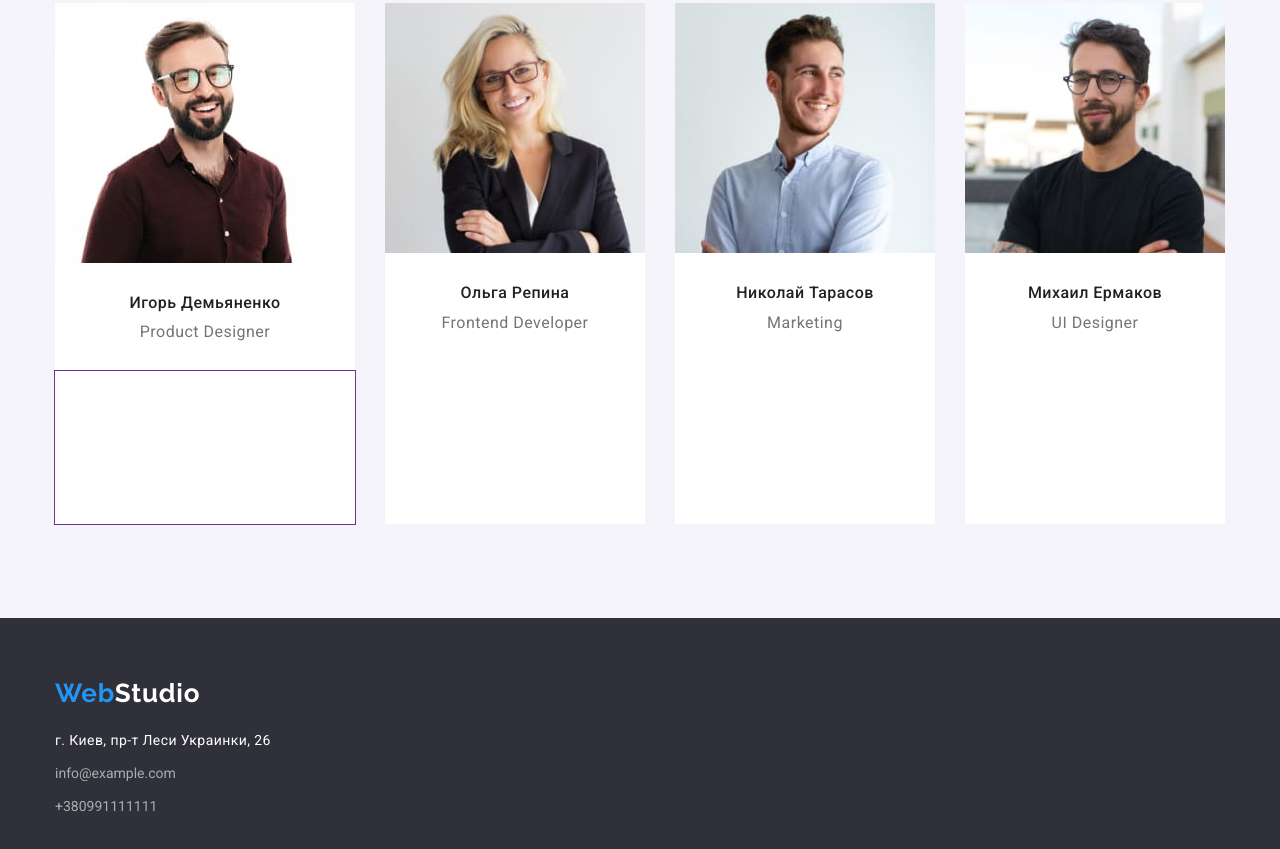
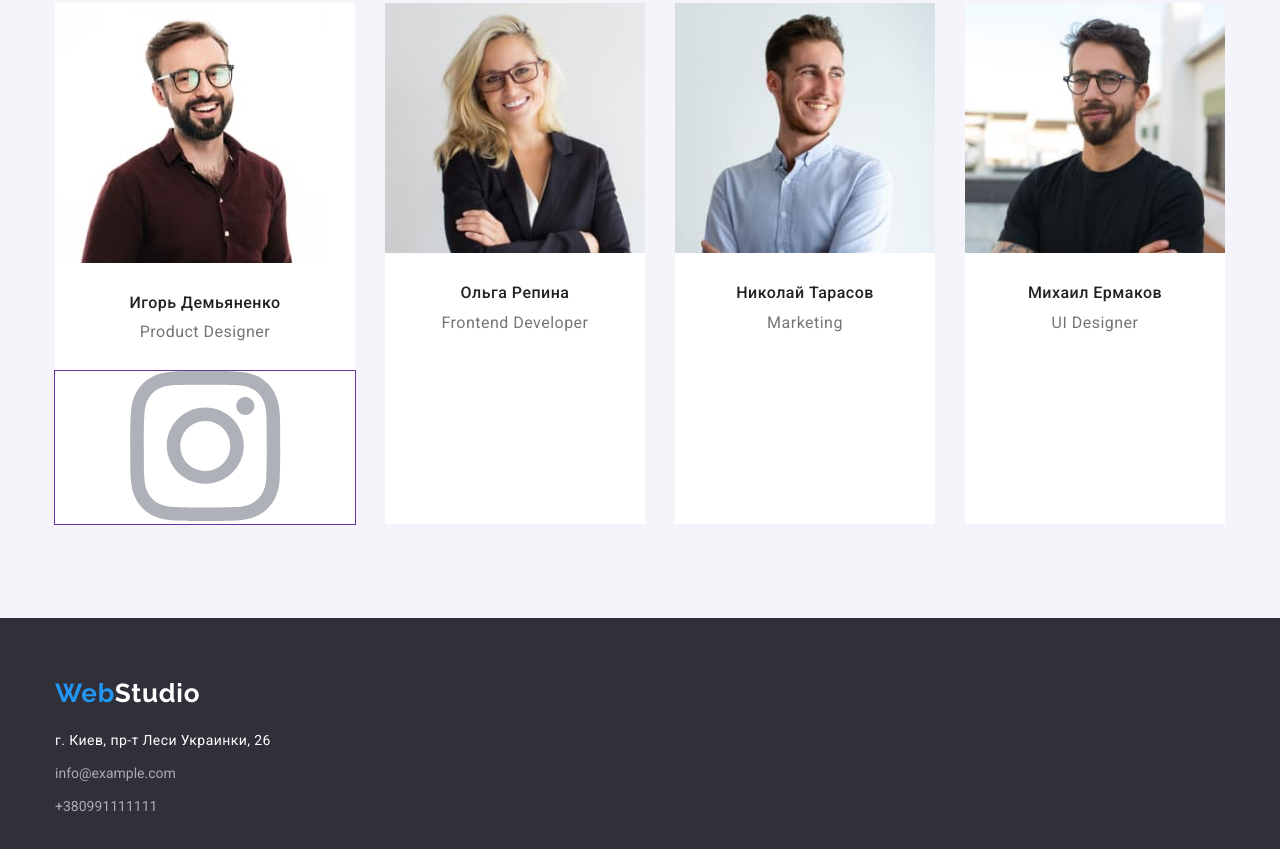
Before and after one commit to Khamala/goit-markup-hw-04, a plain HTML site: page index.html in a window 1280 px wide. Shown: the part 1780-2629 px from the top of the page. Drawn offline with nearby package versions, Linux system fonts and the light colour scheme.

Commit message:
Добавляет спрайт svg

```diff
--- a/index.html
+++ b/index.html
@@ -154,7 +154,7 @@
 
                   <a>
                     <svg>
-                      <use href="./images/envelope.svg">
+                      <use href="./images/symbol-defs.svg#instagram">
 
                       </use>
                     </svg>
```
